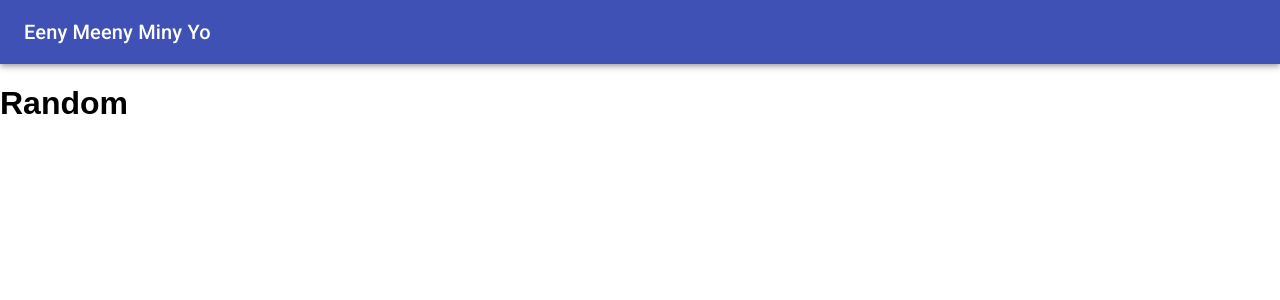
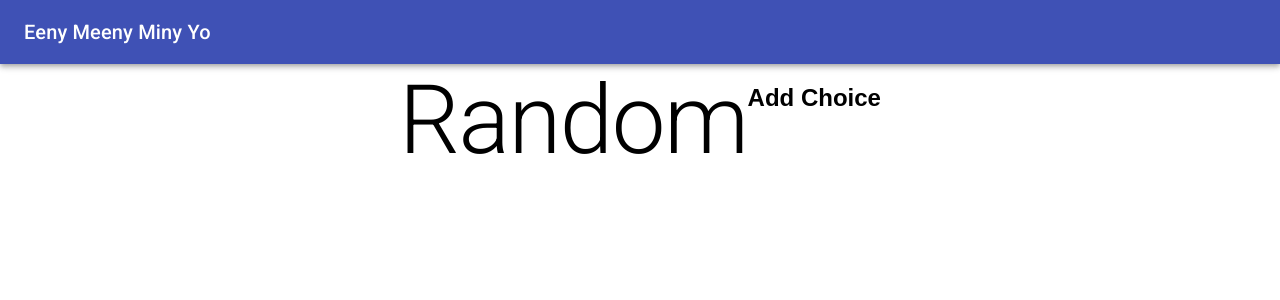
Before and after one commit to michael-j-chinn/emmy, a React (Create React App) app in the folder emmy/: page /random in a window 1280 px wide. Shown: the top 300 px of the page. Built offline with nearby package versions, Linux system fonts and the light colour scheme.

Commit message:
Navigation

```diff
--- a/emmy/src/App.js
+++ b/emmy/src/App.js
@@ -9,7 +9,9 @@ import AppBar from '@material-ui/core/AppBar';
 import Toolbar from '@material-ui/core/Toolbar';
 import Typography from '@material-ui/core/Typography';
 import Menu from './Components/Menu';
-import Random from './Components/Random';
+import Random from './Components/Random/Random';
+import Social from './Components/Social';
+import Prioritised from './Components/Prioritised';
 
 class App extends Component {
   render() {
@@ -23,11 +25,17 @@ class App extends Component {
         </Toolbar>
       </AppBar>
       <Switch>
+          <Route path="/random">
+            <Random />
+          </Route>
+          <Route path="/social">
+            <Social />
+          </Route>
+          <Route path="/prioritised">
+            <Prioritised />
+          </Route>
           <Route exact path="/">
             <Menu />
-          </Route>
-          <Route path="/random">
-            <Random />
           </Route>
         </Switch>
      </Router>
--- a/emmy/src/Components/Menu.js
+++ b/emmy/src/Components/Menu.js
@@ -1,13 +1,25 @@
 
-import React, { Fragment }  from 'react';
+import React from 'react';
 import {
-    Link
-  } from "react-router-dom";
+  Link
+} from "react-router-dom";
+import Button from '@material-ui/core/Button';
+import Grid from '@material-ui/core/Grid';
+import List from '@material-ui/core/List';
+import ListItem from '@material-ui/core/ListItem';
 
 function Menu(props) {
-    return <Fragment>
-        <Link to="/random">Random</Link>
-    </Fragment>
-  }
+  return <Grid container alignContent='center' spacing={2}>
+    <Grid item xs={12}>
+      <Grid container justify="center">
+        <List component="nav" aria-label="main mailbox folders">
+          <ListItem button><Link to="/random"><Button variant="contained" color="primary">Random</Button></Link></ListItem>
+          <ListItem button><Link to="/social"><Button variant="contained" color="primary">Social</Button></Link></ListItem>
+          <ListItem button><Link to="/prioritised"><Button variant="contained" color="primary">Prioritised</Button></Link></ListItem>
+        </List>
+      </Grid>
+    </Grid>
+  </Grid>
+}
 
 export default Menu;
--- /dev/null
+++ b/emmy/src/Components/Prioritised.js
@@ -0,0 +1,7 @@
+import React  from 'react';
+
+function Prioritised(props) {
+    return <h1>Prioritised</h1>;
+  }
+
+export default Prioritised;
--- a/emmy/src/Components/Random.js
+++ /dev/null
@@ -1,8 +0,0 @@
-
-import React  from 'react';
-
-function Random(props) {
-    return <h1>Random</h1>;
-  }
-
-export default Random;
--- /dev/null
+++ b/emmy/src/Components/Random/Random.js
@@ -0,0 +1,38 @@
+import React, { Component } from 'react';
+import TextField from '@material-ui/core/TextField';
+import Typography from '@material-ui/core/Typography';
+import Grid from '@material-ui/core/Grid';
+
+class Random extends Component {
+  constructor(props) {
+    super(props);
+    this.state = {
+      choices: []
+    }
+    this.getChoices = this.getChoices.bind(this);
+  }
+
+  getChoices() {
+    var { choices } = this.state;
+    if (choices.length === 0) {
+      return <h2>Add Choice</h2>
+    } else {
+      return choices.map(choice => <TextField id="outlined-basic" label="Outlined" variant="outlined" />);
+    }
+  }
+
+  render() {
+    return (
+      <Grid item xs={12}>
+        <Grid container justify="center">
+          <Typography variant="h1">
+            Random
+          </Typography>
+          {this.getChoices()}
+        </Grid>
+      </Grid>
+    );
+  }
+}
+
+export default Random;
--- /dev/null
+++ b/emmy/src/Components/Social.js
@@ -0,0 +1,7 @@
+import React from 'react';
+
+function Social(props) {
+    return <h1>Social</h1>;
+  }
+
+export default Social;
```
Also changed, not shown: 1 other file (tests, documents, lock files or other folders).
